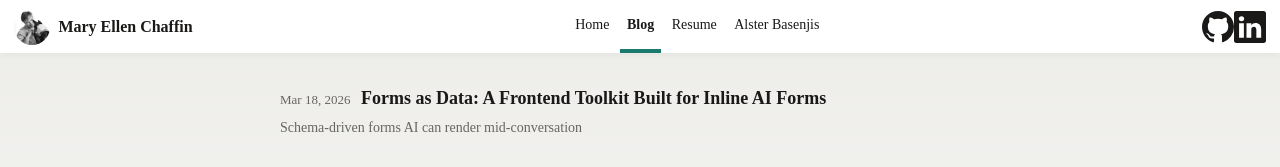
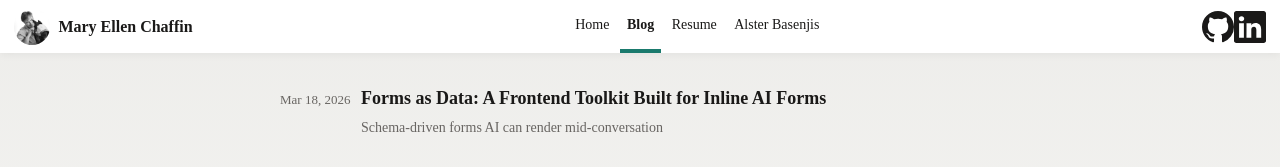
Before and after one commit to mechaffin/mechaffin.github.io, an Astro site: page /blog in a window 1280 px wide. Shown: the top 167 px of the page. Built offline with nearby package versions, Linux system fonts and the light colour scheme; Astro itself is replaced by a stand-in of ours.

Commit message:
Align blog index excerpts under the title
Switched the row layout from flex+stacked-paragraph to a two-column
grid (date | content). Excerpt is pinned to column 2 so it aligns
with the title rather than running back to the left margin.

Co-Authored-By: Claude Opus 4.7 (1M context) <noreply@anthropic.com>

```diff
--- a/src/pages/blog/index.astro
+++ b/src/pages/blog/index.astro
@@ -34,31 +34,29 @@ const posts = (await getCollection('blog')).sort(
 			li:last-child {
 				border-bottom: none;
 			}
-			.row {
-				display: flex;
+			a {
+				display: grid;
+				grid-template-columns: auto 1fr;
+				column-gap: 0.75em;
+				row-gap: 0.4em;
 				align-items: baseline;
-				gap: 0.75em;
-				margin: 0;
+				color: inherit;
+				text-decoration: none;
 			}
 			.date {
-				flex: 0 0 auto;
 				color: rgb(var(--gray));
 				font-size: 0.8125rem;
 				white-space: nowrap;
 			}
 			.title {
-				margin: 0;
 				font-size: 1.125rem;
 				font-weight: 600;
 				color: rgb(var(--black));
 			}
 			.excerpt {
-				margin: 0.4em 0 0;
+				grid-column: 2;
+				margin: 0;
 				color: rgb(var(--gray));
-			}
-			a {
-				color: inherit;
-				text-decoration: none;
 			}
 			a:hover .title {
 				color: var(--accent);
@@ -76,13 +74,11 @@ const posts = (await getCollection('blog')).sort(
 							return (
 								<li>
 									<a href={`/blog/${post.id}/`}>
-										<p class="row">
-											<span class="date">
-												<FormattedDate date={post.data.pubDate} />
-											</span>
-											<span class="title">{post.data.title}</span>
-										</p>
-										{excerpt && <p class="excerpt">{excerpt}</p>}
+										<span class="date">
+											<FormattedDate date={post.data.pubDate} />
+										</span>
+										<span class="title">{post.data.title}</span>
+										{excerpt && <span class="excerpt">{excerpt}</span>}
 									</a>
 								</li>
 							);
```
